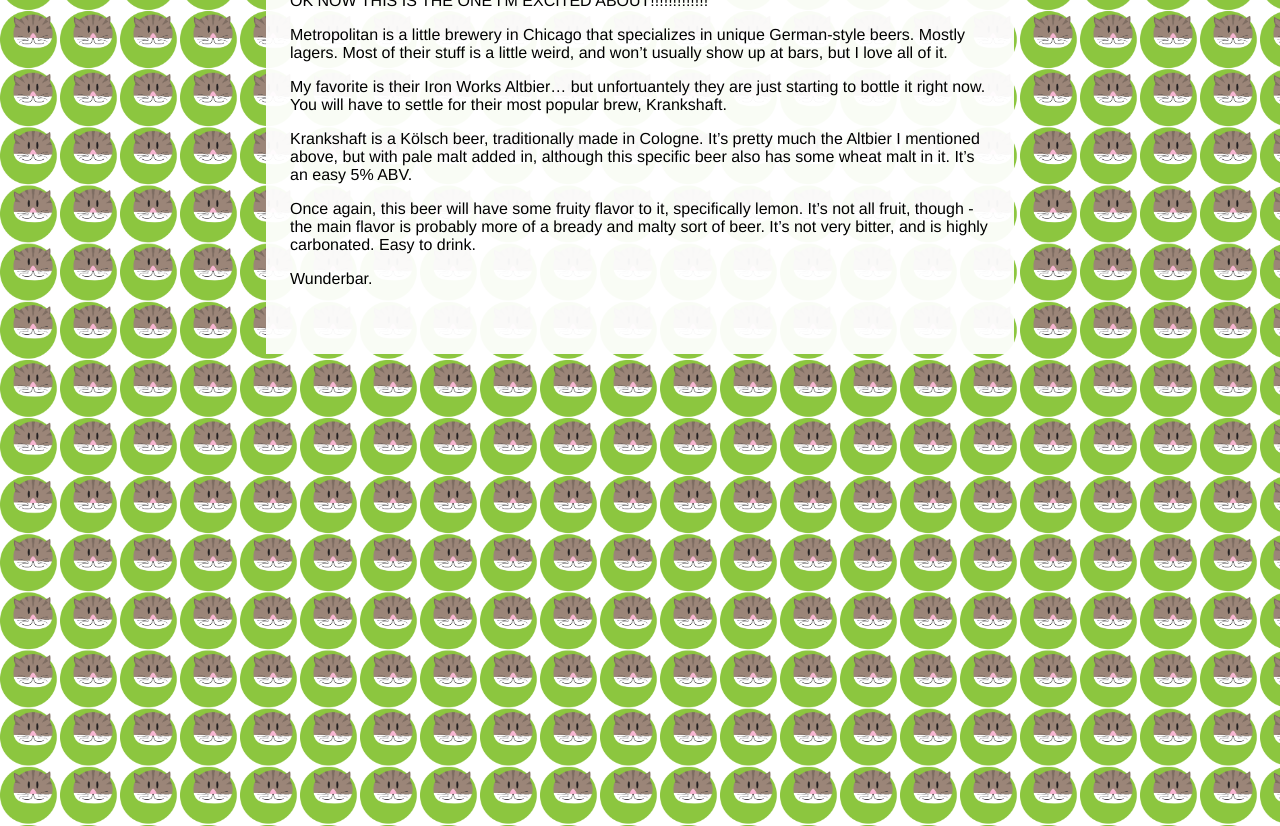
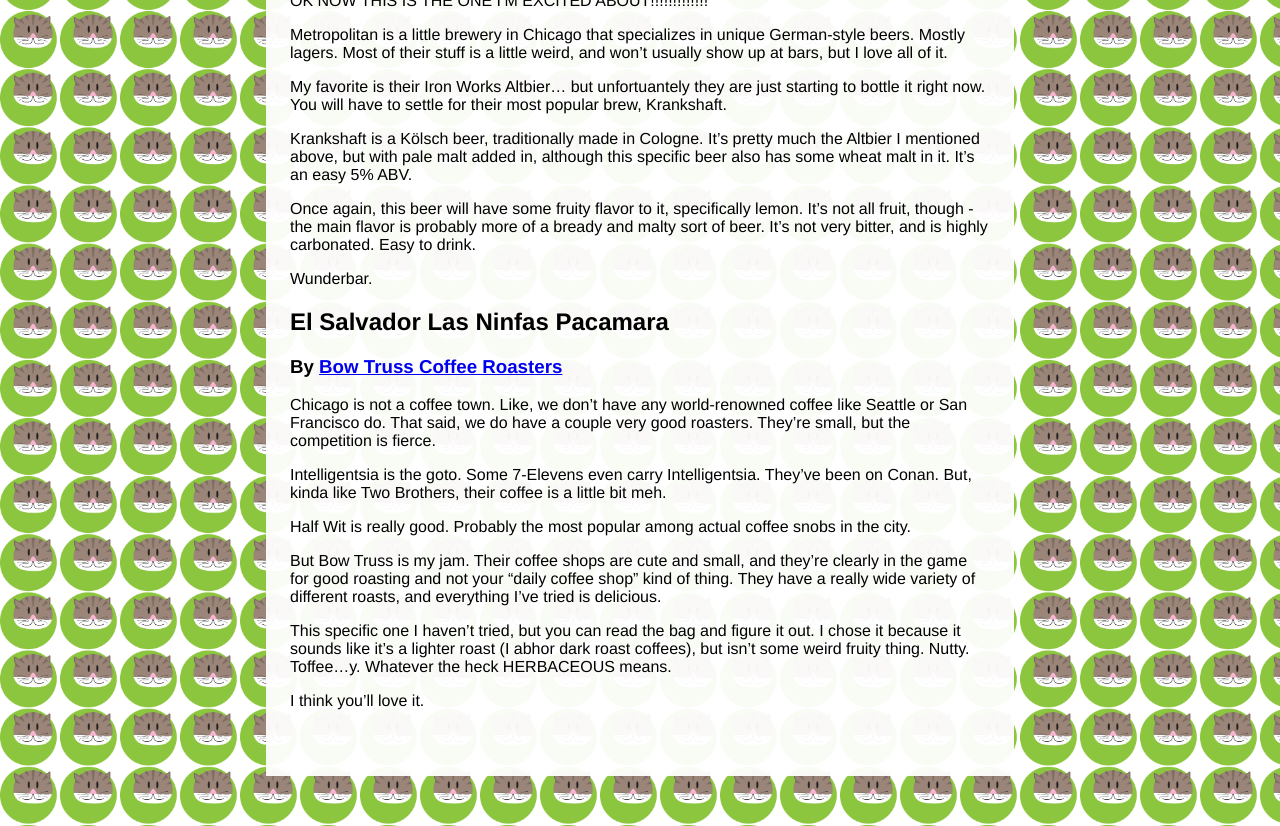
Before and after one commit to josephwegner/beerexchange.wegnerdesign.com, a Jekyll site: the page built from alex16.md, in a window 1280 px wide and 900 px high, scrolled down 2763 px, cut to the strip 74-900 px from the top of the window. Built offline with Jekyll 4.4.1, drawn with Linux system fonts in a browser that asks for light colours.

Commit message:
add bow truss

```diff
--- a/alex16.md
+++ b/alex16.md
@@ -75,3 +75,19 @@
 Once again, this beer will have some fruity flavor to it, specifically lemon. It's not all fruit, though - the main flavor is probably more of a bready and malty sort of beer. It's not very bitter, and is highly carbonated. Easy to drink.
 
 Wunderbar.
+
+## El Salvador Las Ninfas Pacamara
+
+### By [Bow Truss Coffee Roasters](http://bowtruss.com/)
+
+Chicago is not a coffee town. Like, we don't have any world-renowned coffee like Seattle or San Francisco do. That said, we do have a couple very good roasters. They're small, but the competition is fierce.
+
+Intelligentsia is the goto. Some 7-Elevens even carry Intelligentsia. They've been on Conan. But, kinda like Two Brothers, their coffee is a little bit meh.
+
+Half Wit is really good. Probably the most popular among actual coffee snobs in the city.
+
+But Bow Truss is my jam. Their coffee shops are cute and small, and they're clearly in the game for good roasting and not your "daily coffee shop" kind of thing. They have a really wide variety of different roasts, and everything I've tried is delicious.
+
+This specific one I haven't tried, but you can read the bag and figure it out. I chose it because it sounds like it's a lighter roast (I abhor dark roast coffees), but isn't some weird fruity thing. Nutty. Toffee...y. Whatever the heck HERBACEOUS means.
+
+I think you'll love it.
```
